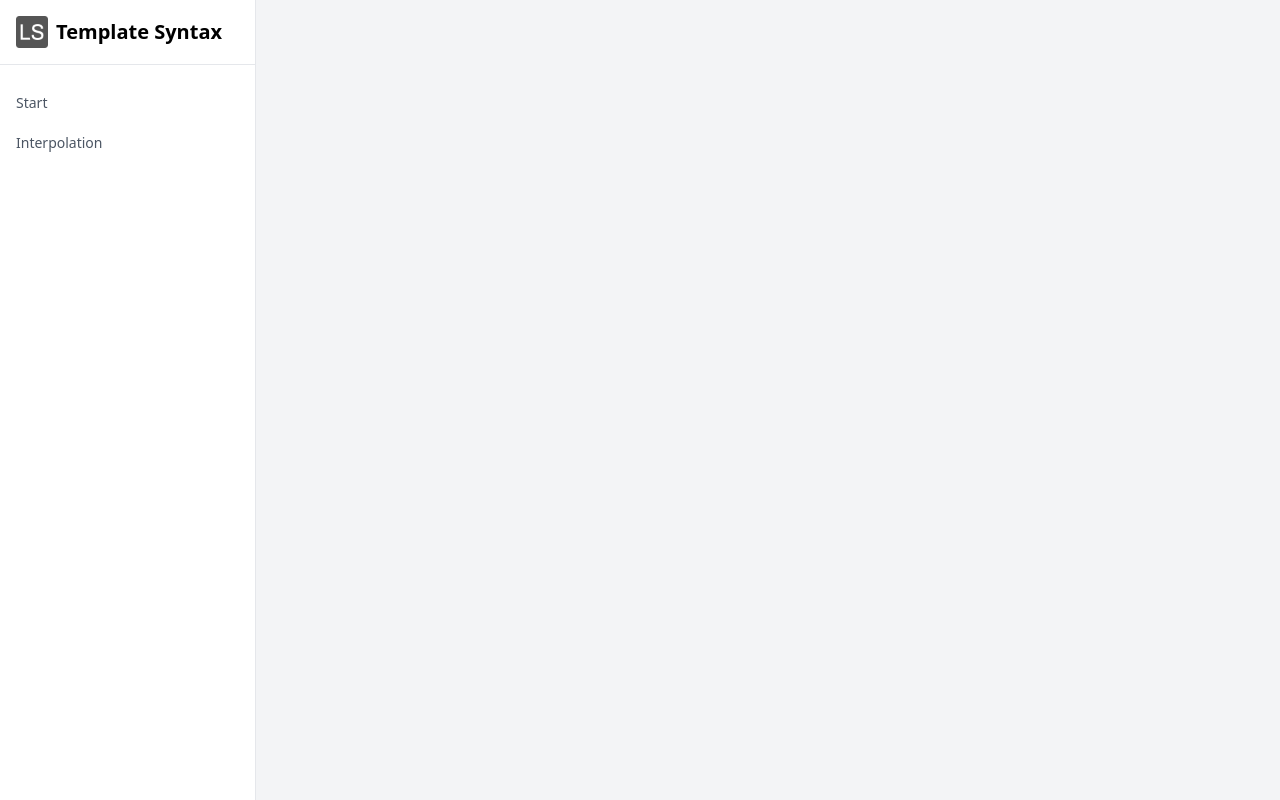
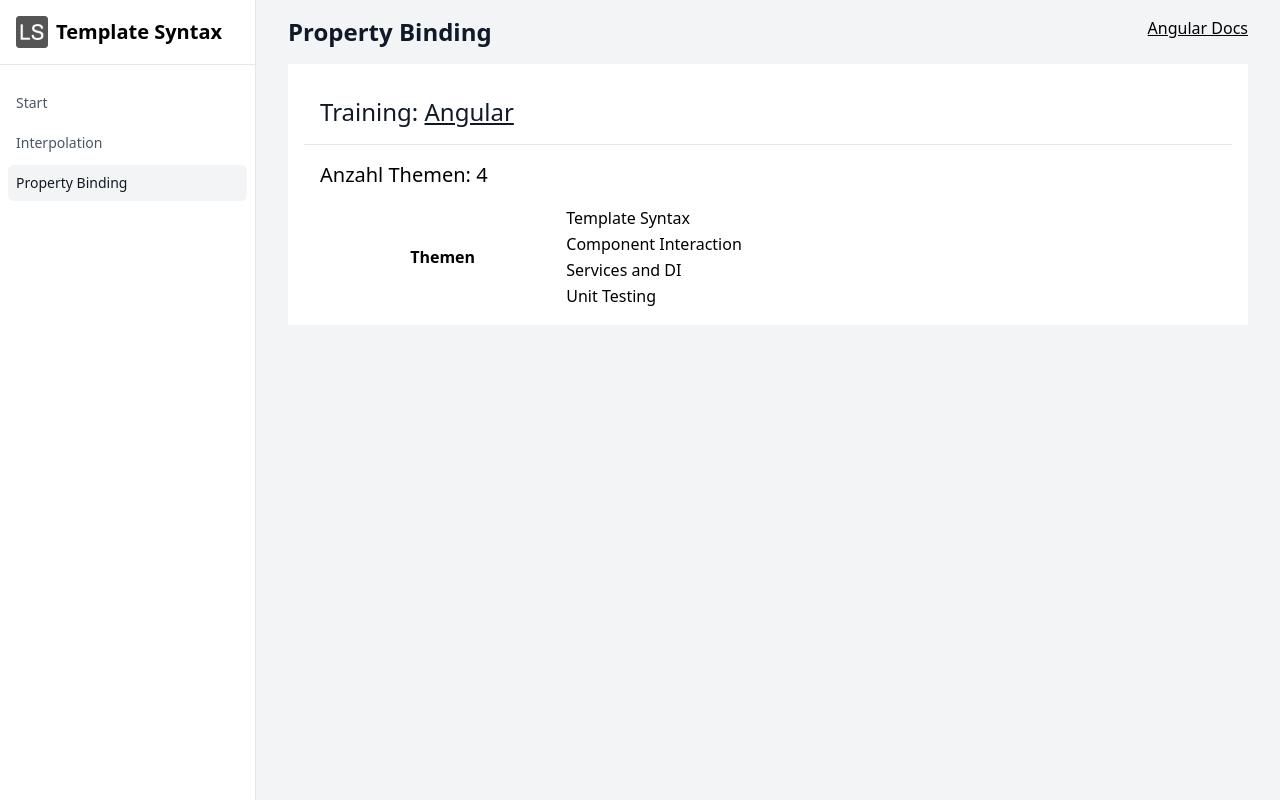
Before and after one commit to lean-ng/edu-template-syntax, an Angular app: page /property-binding in a window 1280 px wide. Before the commit this address led to /. Built offline with nearby package versions, Linux system fonts and the light colour scheme.

Commit message:
Provide property binding sample.

```diff
--- a/src/app/app.routing.module.ts
+++ b/src/app/app.routing.module.ts
@@ -3,15 +3,17 @@ import { Route, RouterModule } from '@angular/router';
 
 import { HomeComponent } from './home/home.component';
 import { InterpolationComponent } from './samples/interpolation/interpolation.component';
+import { PropertyBindingComponent } from './samples/property-binding/property-binding.component';
 
 const routes: Route[] = [
-  { path: '', redirectTo: '/interpolation', pathMatch: 'full' },
+  { path: '', redirectTo: '/property-binding', pathMatch: 'full' },
   { path: 'start', component: HomeComponent },
   { path: 'interpolation', component: InterpolationComponent },
+  { path: 'property-binding', component: PropertyBindingComponent },
 ];
 
 @NgModule({
-  declarations: [HomeComponent],
+  declarations: [HomeComponent, PropertyBindingComponent],
   imports: [
     RouterModule.forRoot(routes, {
       onSameUrlNavigation: 'reload',
--- a/src/app/nav/nav.component.html
+++ b/src/app/nav/nav.component.html
@@ -1,4 +1,5 @@
 <nav class="mt-5 flex-1 px-2 bg-white space-y-1">
   <app-nav-item path="/start" title="Start"></app-nav-item>
   <app-nav-item path="/interpolation" title="Interpolation"></app-nav-item>
+  <app-nav-item path="/property-binding" title="Property Binding"></app-nav-item>
 </nav>
--- /dev/null
+++ b/src/app/samples/property-binding/property-binding.component.html
@@ -0,0 +1,39 @@
+<div>
+  <div class="max-w-7xl mx-auto px-4 sm:px-6 md:px-8 mb-4 flex justify-between">
+    <h1 class="text-2xl font-semibold text-gray-900 pl-10 md:pl-0">Property Binding</h1>
+    <a class="underline" href="https://angular.io/guide/property-binding">Angular Docs</a>
+  </div>
+  <div class="max-w-7xl mx-auto px-4 sm:px-6 md:px-8">
+    <div class="bg-white p-4">
+      <div class="px-4 py-5 border-b border-gray-200 mb-4">
+        <h2 class="text-2xl leading-6 font-medium text-gray-900">
+          <!-- href in Property Binding umwandeln-->
+          Training: <a class="underline" href="{{ frameworkHomepage }}" target="_blank">{{ frameworkTitle }}</a>
+        </h2>
+      </div>
+      <div class="px-4">
+        <h3 class="text-xl">
+          Anzahl Themen: {{ topics.length }}
+        </h3>
+        <table class="w-full mt-4">
+          <tbody>
+            <tr>
+              <!-- rowSpan durch Property-Binding ersetzen -->
+              <th rowSpan="{{ topics.length }}">Themen</th>
+              <td>{{ topics[0] }}</td>
+            </tr>
+            <tr>
+              <td>{{ topics[1] }}</td>
+            </tr>
+            <tr>
+              <td>{{ topics[2] }}</td>
+            </tr>
+            <tr>
+              <td>{{ topics[3] }}</td>
+            </tr>
+          </tbody>
+        </table>
+      </div>
+    </div>
+  </div>
+</div>
--- /dev/null
+++ b/src/app/samples/property-binding/property-binding.component.ts
@@ -0,0 +1,17 @@
+import { Component, OnInit } from '@angular/core';
+
+@Component({
+  selector: 'sample-property-binding',
+  templateUrl: './property-binding.component.html',
+  styleUrls: ['./property-binding.component.css'],
+})
+export class PropertyBindingComponent {
+  frameworkTitle = 'Angular';
+  frameworkHomepage = 'https://angular.io';
+  topics = [
+    'Template Syntax',
+    'Component Interaction',
+    'Services and DI',
+    'Unit Testing',
+  ];
+}
```
Also changed, not shown: src/app/samples/property-binding/property-binding.component.css (added), 1 other file (tests, documents, lock files or other folders).
